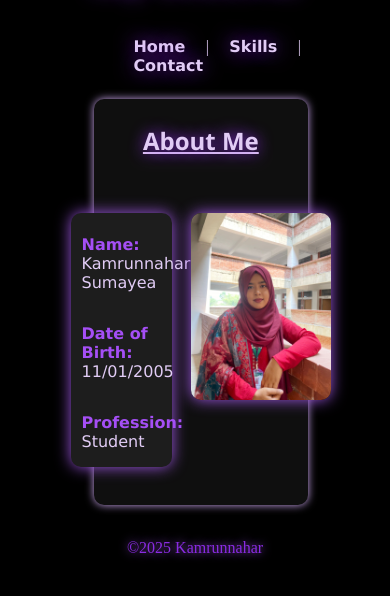
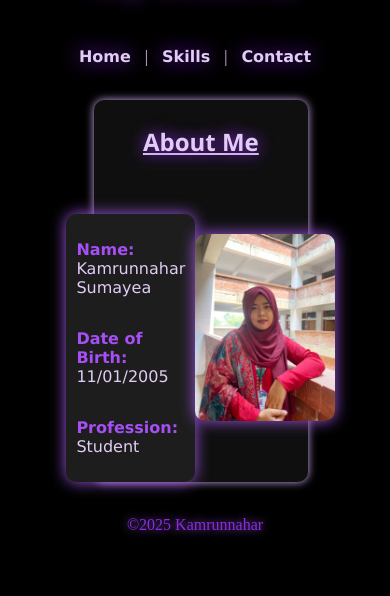
Before and after one commit to maruf-imtiaz/Kamranga-s-Website, a plain HTML site: page index.html in a window 390 px wide. Shown: the part 100-696 px from the top of the page. Drawn offline with Linux system fonts and the light colour scheme.

Commit message:
Update index.html

```diff
--- a/index.html
+++ b/index.html
@@ -95,6 +95,33 @@
             text-shadow: 0px 0px 10px rgb(159, 87, 228);
             text-align: center;
     }
+    @media (max-width: 600px) {
+  nav {
+    text-align: center;
+    margin-left: 0;
+  }
+
+  nav a {
+    display: inline-block;
+    margin: 10px;
+  }
+
+  .left {
+    width: 100%;
+    padding: 10px;
+  }
+
+  .right {
+    margin-left: 0;
+    margin-top: 20px;
+    text-align: center;
+  }
+
+  .content {
+    height: auto;
+  }
+}
+
 </style>
 </head>
 <body>
```
